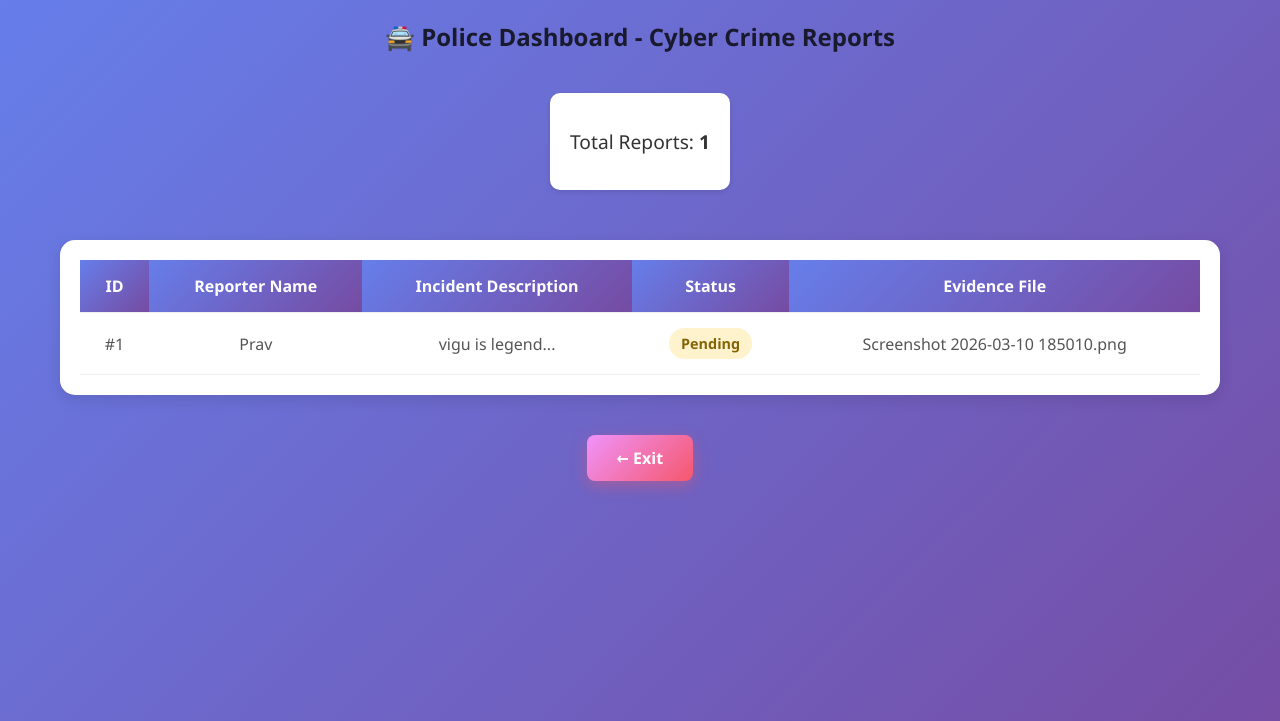
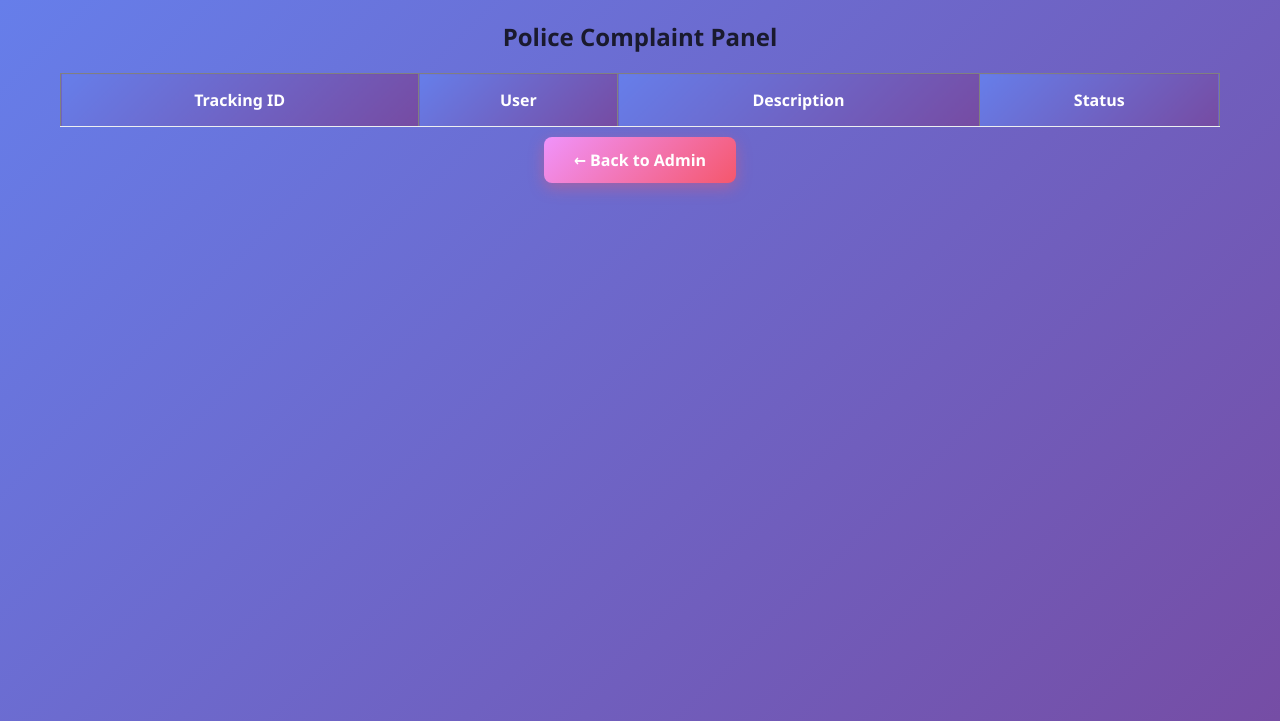
Before and after one commit to praveeshb/cybercrime-project, a Flask app: page /police in a window 1280 px wide. Shown: the top 721 px of the page. Run offline with Flask 3, Linux system fonts and the light colour scheme; data comes from the database, SQL or seed files in the repository; lists and menus that the app fills with data are empty.

Commit message:
Add complaint tracking ID, status checking, and police dashboard

```diff
--- a/app.py
+++ b/app.py
@@ -1,6 +1,8 @@
 from flask import Flask,render_template,request,redirect
 import sqlite3
 import os
+import random
+from werkzeug.utils import secure_filename
 
 app = Flask(__name__)
 
@@ -74,34 +76,67 @@ def complaint():
 
         file=request.files["evidence"]
 
-        filename=file.filename
+        filename=secure_filename(file.filename)
 
         file.save(os.path.join(app.config["UPLOAD_FOLDER"],filename))
+
+        tracking_id = "CC" + str(random.randint(10000,99999))
 
         conn=db()
 
         conn.execute(
-        "INSERT INTO complaint(user,description,status,evidence) VALUES(?,?,?,?)",
-        (user,description,"Pending",filename))
+        "INSERT INTO complaint(tracking_id,user,description,status,evidence) VALUES(?,?,?,?,?)",
+        (tracking_id,user,description,"Pending",filename))
 
         conn.commit()
         conn.close()
 
-        return redirect("/status")
+        return redirect("/dashboard")
 
     return render_template("complaint.html")
 
 
-@app.route("/status")
+@app.route('/status', methods=['GET','POST'])
 def status():
 
-    conn=db()
+    status = None
 
-    data=conn.execute("SELECT * FROM complaint").fetchall()
+    if request.method == "POST":
+
+        tracking_id = request.form['tracking_id']
+
+        conn = db()
+
+        cur = conn.cursor()
+
+        cur.execute("SELECT status FROM complaint WHERE tracking_id=?", (tracking_id,))
+
+        data = cur.fetchone()
+
+        if data:
+            status = data[0]
+        else:
+            status = "Complaint Not Found"
+
+        conn.close()
+
+    return render_template("status.html", status=status)
+
+
+@app.route('/police_dashboard')
+def police_dashboard():
+
+    conn = db()
+
+    cur = conn.cursor()
+
+    cur.execute("SELECT * FROM complaint")
+
+    data = cur.fetchall()
 
     conn.close()
 
-    return render_template("status.html",data=data)
+    return render_template("police_dashboard.html", complaints=data)
 
 
 @app.route("/admin",methods=["GET","POST"])
--- a/create_db.py
+++ b/create_db.py
@@ -19,9 +19,12 @@ password TEXT
 )
 """)
 
+conn.execute("DROP TABLE IF EXISTS complaint")
+
 conn.execute("""
 CREATE TABLE IF NOT EXISTS complaint(
 id INTEGER PRIMARY KEY AUTOINCREMENT,
+tracking_id TEXT,
 user TEXT,
 description TEXT,
 status TEXT,
--- a/templates/police_dashboard.html
+++ b/templates/police_dashboard.html
@@ -8,31 +8,29 @@
 </head>
 <body>
 <div class="container">
-<h2>🚔 Police Dashboard - Cyber Crime Reports</h2>
-<div class="admin-stats">
-<p>Total Reports: <strong>{{data|length}}</strong></p>
-</div>
-<div class="table-wrapper">
-<table class="admin-table">
+<h2>Police Complaint Panel</h2>
+
+<table border="1">
 <tr>
-<th>ID</th>
-<th>Reporter Name</th>
-<th>Incident Description</th>
-<th class="status-col">Status</th>
-<th>Evidence File</th>
+<th>Tracking ID</th>
+<th>User</th>
+<th>Description</th>
+<th>Status</th>
 </tr>
-{% for row in data %}
+
+{% for c in complaints %}
+
 <tr>
-<td>#{{row[0]}}</td>
-<td>{{row[1]}}</td>
-<td>{{row[2][:50]}}...</td>
-<td><span class="status-badge status-{{row[3].lower()}}">{{row[3]}}</span></td>
-<td>{{row[4]}}</td>
+<td>{{c[1]}}</td>
+<td>{{c[2]}}</td>
+<td>{{c[3]}}</td>
+<td>{{c[4]}}</td>
 </tr>
+
 {% endfor %}
+
 </table>
-</div>
-<a href="/" class="btn btn-secondary">← Exit</a>
+<a href="/admin" class="btn btn-secondary">← Back to Admin</a>
 </div>
 </body>
 </html>
```
Also changed, not shown: templates/status.html (+10 -21 lines).
